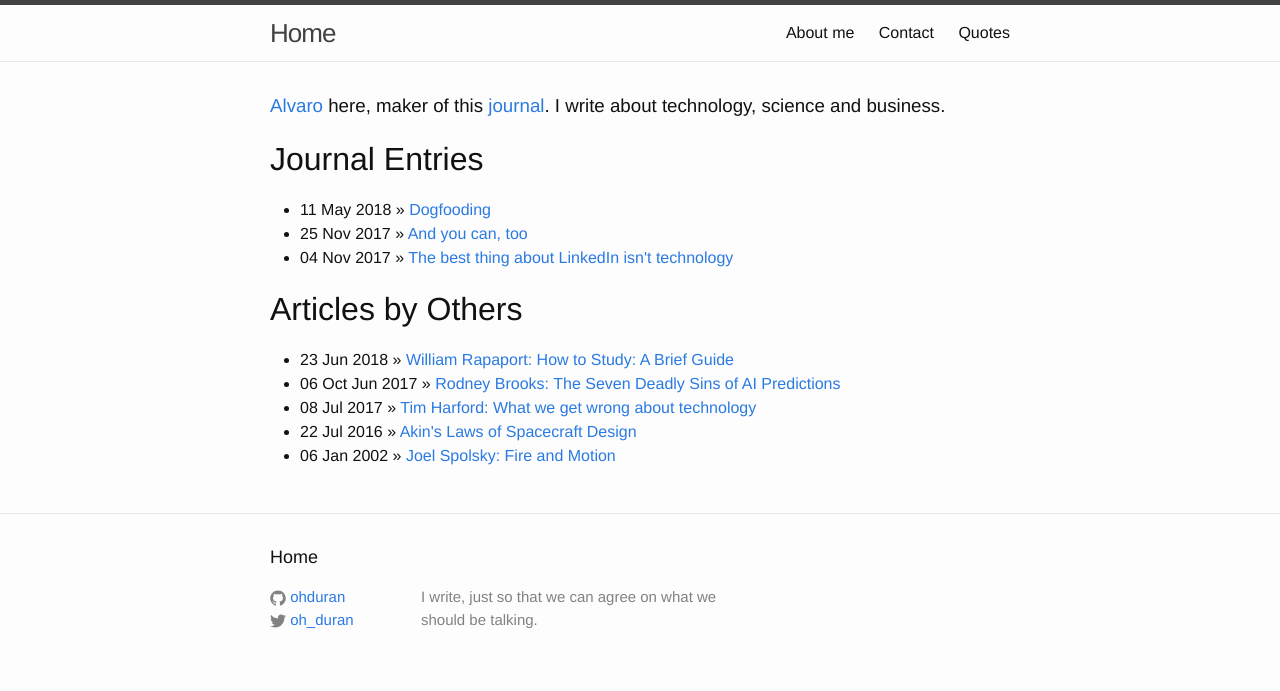
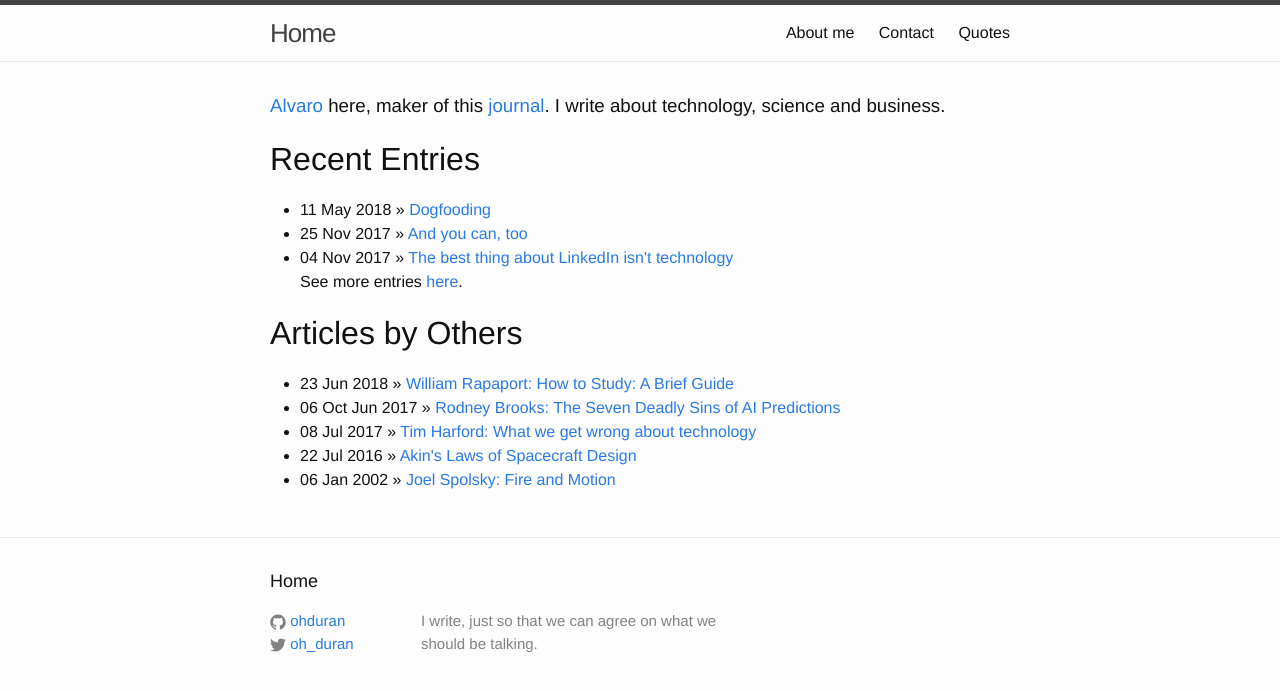
Before and after one commit to ohduran/ohduran.github.io, a Jekyll site: the page built from index.html, in a window 1280 px wide. Shown: the top 691 px of the page. Built offline with Jekyll 4.4.1, drawn with Linux system fonts in a browser that asks for light colours.

Commit message:
Added new hyperlink at the end of the entries in index

```diff
--- a/index.html
+++ b/index.html
@@ -5,11 +5,12 @@ layout: default
 <div id="home">
 <h3><a href="/about/">Alvaro</a> here, maker of this <a href="/journal.html">journal</a>. I write about technology, science and business.</h3>
 
-  <h1>Journal Entries</h1>
+  <h1>Recent Entries</h1>
   <ul class="posts">
     {% for post in site.posts limit:3 %}
       <li><span>{{ post.date | date_to_string }}</span> &raquo; <a href="{{ post.url }}">{{ post.title }}</a></li>
     {% endfor %}
+  <h4>See more entries <a href="/journal.html">here</a>.</h4>
   </ul>
 
 <h1>Articles by Others</h1>
```
